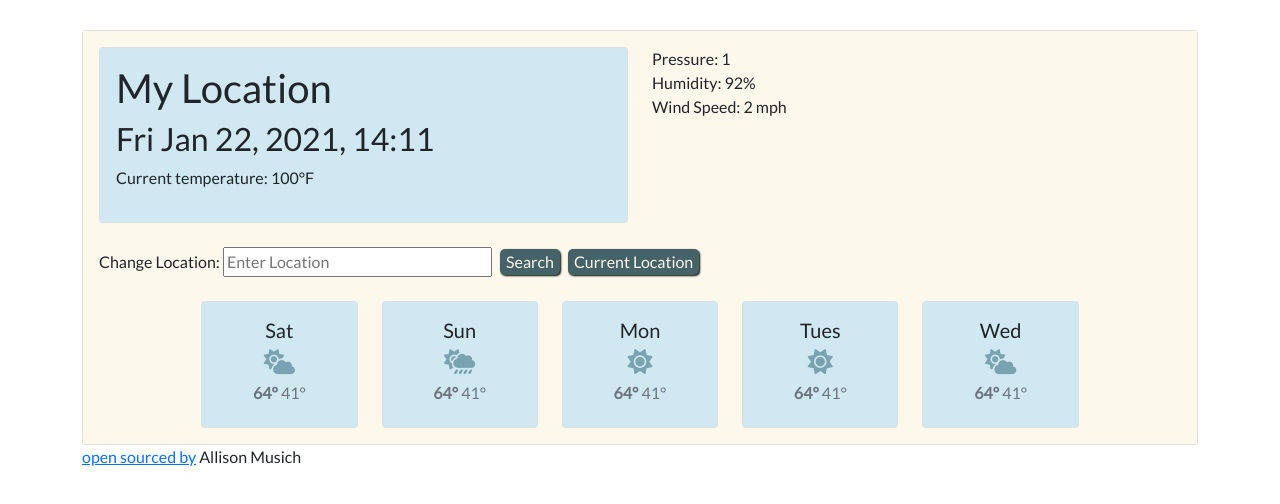
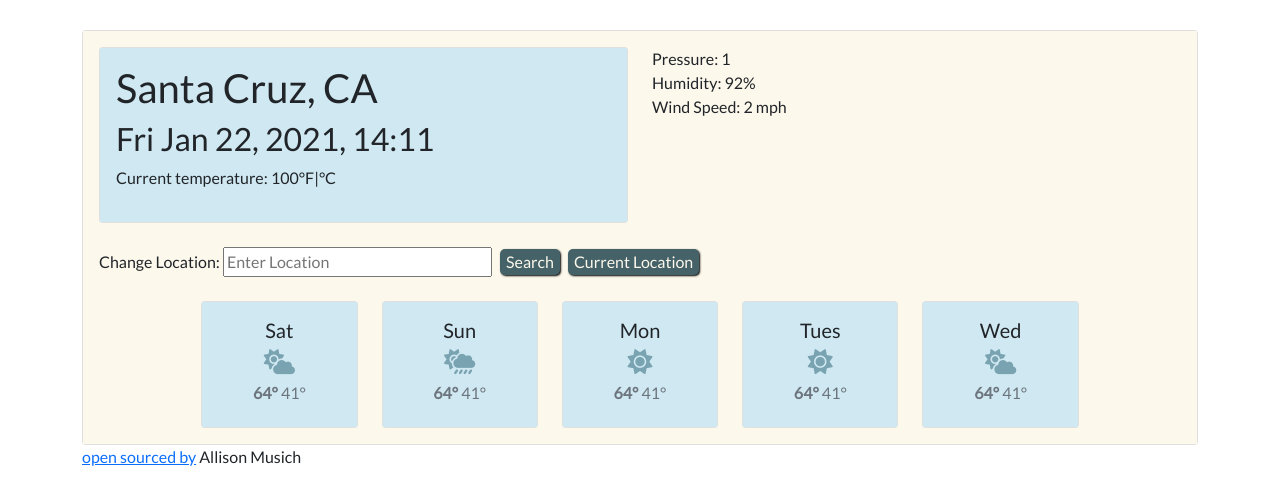
Before and after one commit to amusich25/weather-app, a plain HTML site: page index.html in a window 1280 px wide. Drawn offline with nearby package versions, Linux system fonts and the light colour scheme; no server answers.

Commit message:
Updated city title with state and added F/C to current temp

```diff
--- a/index.html
+++ b/index.html
@@ -28,12 +28,12 @@
           <div class="col-6">
           <div class="card">
   <div class="card-body subcard">
-            <h1 id= "city">My Location</h1>
+            <h1 id= "city">Santa Cruz, CA</h1>
             <h2 id= "date">Thursday, Jan 1, 2021 6:00am</h2>
           </span>
           <p >
             <span id= "temperature">Current temperature: </span>
-            <span id = "currenttemp">100°F</span>
+            <span id = "currenttemp">100</span>°F|°C
           </p>
         </div>
         </div>
```
